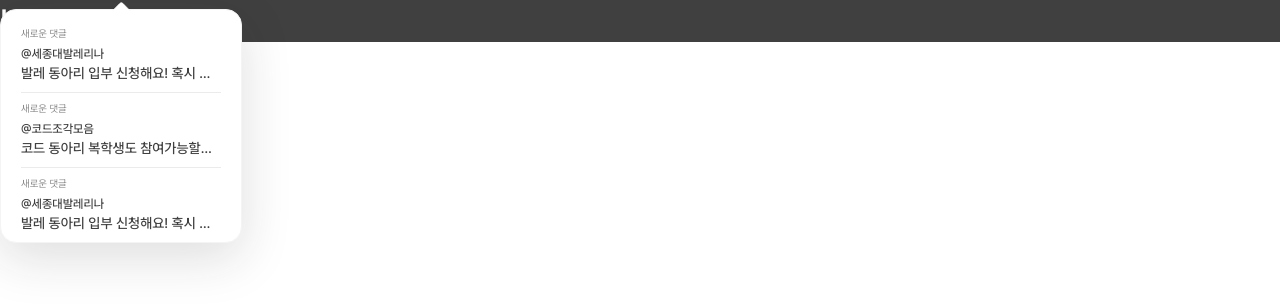
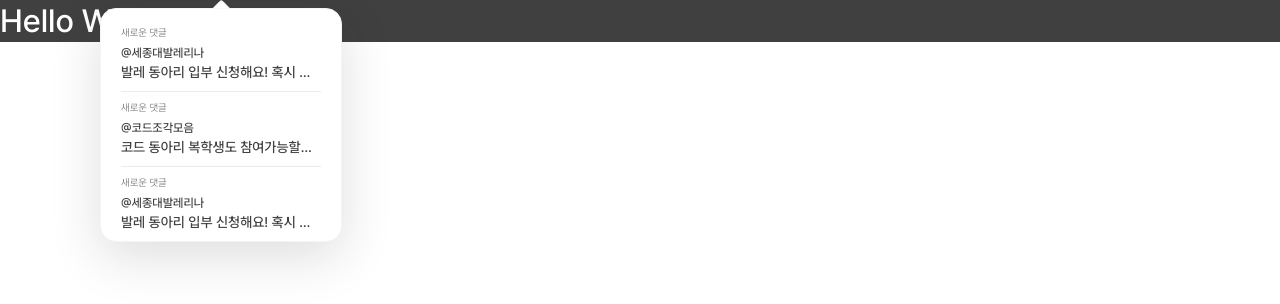
Before and after one commit to dong-ariari/frontend, a React (Vite) app: page / in a window 1280 px wide. Shown: the top 304 px of the page. Built offline with nearby package versions, Linux system fonts and the light colour scheme.

Commit message:
style: px to rem

```diff
--- a/src/App.jsx
+++ b/src/App.jsx
@@ -23,7 +23,7 @@ function App() {
     <Router>
       <GlobalStyle />
       <ThemeProvider theme={DefaultTheme}>
-        <div style={{ backgroundColor: "pink" }}>
+        <div style={{ backgroundColor: "pink", paddingLeft: '100px' }}>
           <Alert data={DUMMY_ALERT} />
         </div>
         <Routes>
--- a/src/components/alert/alert.styles.js
+++ b/src/components/alert/alert.styles.js
@@ -10,7 +10,7 @@ export const Layer = styled.div`
   cursor: pointer;
   user-select: none;
   displaly: border-box;
-  margin-top: 9px;
+  margin-top: 0.469rem;
 `;
 
 export const Container = styled.div`
```
